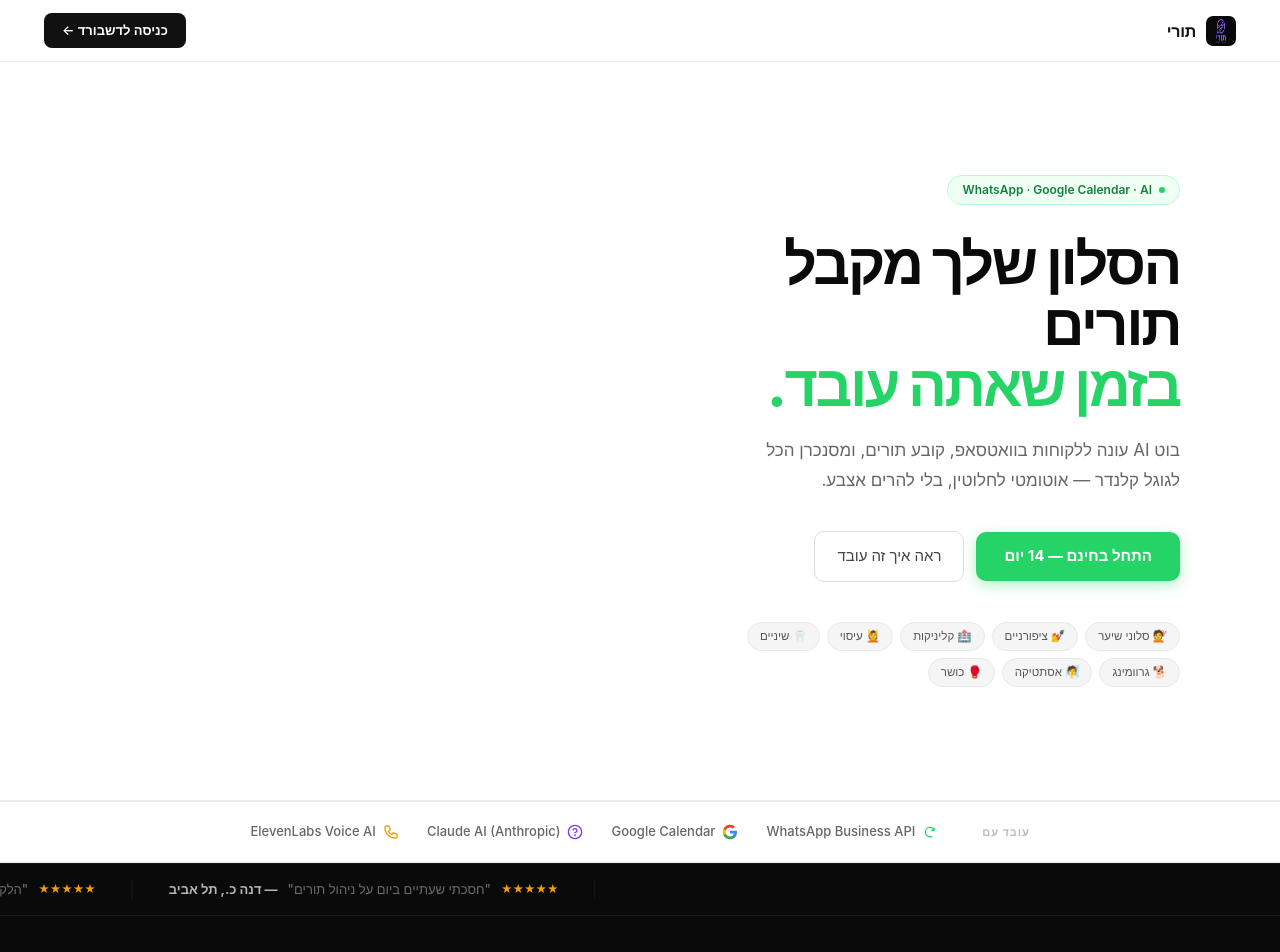
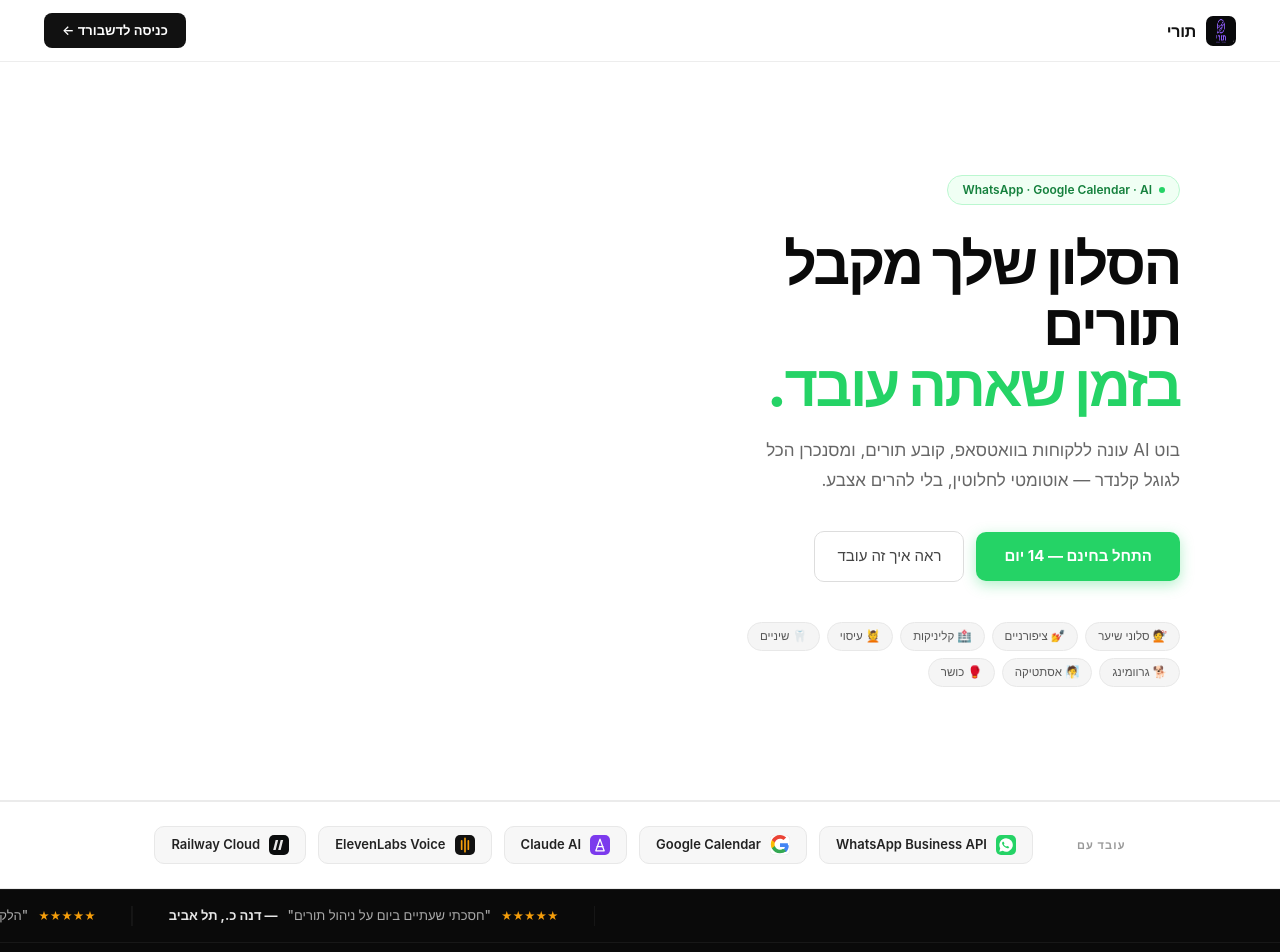
Before and after one commit to YeshayaYaoz/hair_salon_whatsapp_bot, a Next.js app in the folder admin/: page / in a window 1280 px wide. Shown: the top 952 px of the page. Built offline with nearby package versions, Linux system fonts and the light colour scheme; a web font is replaced by a local one.

Commit message:
Landing page: fix contrast on all dark sections, redesign trust bar logos as branded pills, improve integration flow icons

```diff
--- a/admin/app/page.tsx
+++ b/admin/app/page.tsx
@@ -205,9 +205,9 @@ export default function LandingPage() {
         .marquee-track { display: flex; gap: 0; animation: marquee-scroll 28s linear infinite; white-space: nowrap; width: max-content; }
         .marquee-track:hover { animation-play-state: paused; }
         @keyframes marquee-scroll { from { transform: translateX(0); } to { transform: translateX(-50%); } }
-        .marquee-item { display: inline-flex; align-items: center; gap: 10px; padding: 0 36px; font-size: 13px; color: rgba(255,255,255,0.4); font-weight: 500; border-right: 1px solid rgba(255,255,255,0.08); }
+        .marquee-item { display: inline-flex; align-items: center; gap: 10px; padding: 0 36px; font-size: 13px; color: rgba(255,255,255,0.65); font-weight: 500; border-right: 1px solid rgba(255,255,255,0.1); }
         .marquee-item .star { color: #F59E0B; font-size: 11px; }
-        .marquee-item strong { color: rgba(255,255,255,0.7); }
+        .marquee-item strong { color: rgba(255,255,255,0.9); }
 
         /* 3D PRODUCT */
         .lp-3d-wrap { background: #F8F8F8; padding: 0 24px 100px; overflow: hidden; }
@@ -219,7 +219,7 @@ export default function LandingPage() {
         .mock-url { margin-right: auto; margin-left: auto; background: #222; border-radius: 5px; padding: 4px 16px; font-size: 11px; color: #555; font-family: 'Courier New', monospace; }
         .mock-body { display: grid; grid-template-columns: 240px 1fr; }
         .mock-sidebar { background: #111; border-left: 1px solid rgba(255,255,255,0.05); padding: 20px 12px; display: flex; flex-direction: column; gap: 2px; }
-        .mock-nav-item { padding: 8px 12px; border-radius: 7px; font-size: 12px; color: #666; cursor: default; display: flex; align-items: center; gap: 8px; }
+        .mock-nav-item { padding: 8px 12px; border-radius: 7px; font-size: 12px; color: #888; cursor: default; display: flex; align-items: center; gap: 8px; }
         .mock-nav-item.active { background: rgba(139,92,246,0.15); color: #A78BFA; }
         .mock-nav-dot { width: 6px; height: 6px; border-radius: 50%; background: currentColor; flex-shrink: 0; }
         .mock-main { padding: 24px; }
@@ -227,22 +227,23 @@ export default function LandingPage() {
         .mock-stat { background: #222; border-radius: 10px; padding: 16px; border: 1px solid rgba(255,255,255,0.05); }
         .mock-stat-n { font-size: 22px; font-weight: 700; color: #fff; letter-spacing: -1px; margin-bottom: 3px; }
         .mock-stat-n .g { color: #25D366; }
-        .mock-stat-l { font-size: 11px; color: #555; }
-        .mock-section-title { font-size: 11px; font-weight: 600; color: #555; margin-bottom: 10px; letter-spacing: 0.05em; text-transform: uppercase; }
+        .mock-stat-l { font-size: 11px; color: #888; }
+        .mock-section-title { font-size: 11px; font-weight: 600; color: #888; margin-bottom: 10px; letter-spacing: 0.05em; text-transform: uppercase; }
         .mock-appt-list { display: flex; flex-direction: column; gap: 6px; }
         .mock-appt { background: #222; border-radius: 8px; padding: 10px 14px; display: flex; align-items: center; gap: 10px; border: 1px solid rgba(255,255,255,0.04); }
-        .mock-appt-time { font-size: 11px; color: #555; font-family: 'Courier New', monospace; flex-shrink: 0; }
-        .mock-appt-name { font-size: 12px; color: #ccc; flex: 1; }
-        .mock-appt-service { font-size: 11px; color: #555; }
+        .mock-appt-time { font-size: 11px; color: #888; font-family: 'Courier New', monospace; flex-shrink: 0; }
+        .mock-appt-name { font-size: 12px; color: #ddd; flex: 1; }
+        .mock-appt-service { font-size: 11px; color: #888; }
         .mock-appt-badge { font-size: 9px; font-weight: 600; padding: 2px 8px; border-radius: 4px; flex-shrink: 0; }
         .mock-appt-badge.confirmed { background: rgba(37,211,102,0.12); color: #25D366; }
         .mock-appt-badge.pending { background: rgba(251,191,36,0.12); color: #FBBF24; }
 
         /* TRUST BAR */
-        .lp-trust { background: #fff; border-top: 1px solid #EBEBEB; border-bottom: 1px solid #EBEBEB; padding: 20px 40px; display: flex; align-items: center; justify-content: center; gap: 44px; flex-wrap: wrap; }
-        .lp-trust-label { font-size: 11px; color: #BBB; font-weight: 600; letter-spacing: 0.08em; text-transform: uppercase; white-space: nowrap; }
-        .lp-trust-items { display: flex; align-items: center; gap: 28px; flex-wrap: wrap; }
-        .lp-trust-item { display: flex; align-items: center; gap: 7px; font-size: 13px; color: #666; font-weight: 500; }
+        .lp-trust { background: #fff; border-top: 1px solid #EBEBEB; border-bottom: 1px solid #EBEBEB; padding: 24px 40px; display: flex; align-items: center; justify-content: center; gap: 44px; flex-wrap: wrap; }
+        .lp-trust-label { font-size: 11px; color: #999; font-weight: 700; letter-spacing: 0.1em; text-transform: uppercase; white-space: nowrap; }
+        .lp-trust-items { display: flex; align-items: center; gap: 12px; flex-wrap: wrap; }
+        .lp-trust-item { display: flex; align-items: center; gap: 9px; font-size: 13px; color: #222; font-weight: 600; background: #F7F7F7; border: 1px solid #E8E8E8; border-radius: 10px; padding: 8px 16px; transition: border-color 0.15s, box-shadow 0.15s; }
+        .lp-trust-item:hover { border-color: #D0D0D0; box-shadow: 0 2px 8px rgba(0,0,0,0.06); }
 
         /* SECTION LABELS */
         .lp-label { font-size: 11px; font-weight: 700; letter-spacing: 0.12em; text-transform: uppercase; color: #25D366; margin-bottom: 12px; }
@@ -255,22 +256,22 @@ export default function LandingPage() {
         .lp-stat-n { font-size: 52px; font-weight: 800; letter-spacing: -3px; line-height: 1; color: #fff; margin-bottom: 6px; font-variant-numeric: tabular-nums; display: flex; align-items: flex-end; gap: 2px; }
         .lp-stat-n .accent { color: #25D366; font-size: 32px; padding-bottom: 6px; }
         .lp-stat-n .count-up { display: inline-block; }
-        .lp-stat-l { font-size: 13px; color: rgba(255,255,255,0.35); line-height: 1.5; }
+        .lp-stat-l { font-size: 13px; color: rgba(255,255,255,0.62); line-height: 1.5; }
 
         /* INTEGRATION FLOW */
         .lp-flow { padding: 100px 40px; background: #fff; }
         .lp-flow-inner { max-width: 900px; margin: 0 auto; }
         .lp-flow-steps { display: flex; align-items: center; justify-content: center; gap: 0; margin-top: 52px; flex-wrap: nowrap; }
         .lp-flow-node { display: flex; flex-direction: column; align-items: center; gap: 14px; flex: 1; }
-        .lp-flow-icon { width: 72px; height: 72px; border-radius: 20px; display: flex; align-items: center; justify-content: center; font-size: 28px; position: relative; transition: transform 0.2s; }
-        .lp-flow-node:hover .lp-flow-icon { transform: scale(1.06) translateY(-3px); }
-        .lp-flow-icon.wa { background: #E8FFF0; border: 2px solid #BBF7D0; }
-        .lp-flow-icon.ai { background: #F0F0FF; border: 2px solid #C7D2FE; }
-        .lp-flow-icon.cal { background: #FFF8E8; border: 2px solid #FDE68A; }
-        .lp-flow-icon.phone { background: #FFF0F0; border: 2px solid #FECACA; }
-        .lp-flow-label { font-size: 13px; font-weight: 700; color: #111; text-align: center; }
-        .lp-flow-sub { font-size: 11.5px; color: #888; text-align: center; max-width: 100px; line-height: 1.4; }
-        .lp-flow-arrow { flex-shrink: 0; width: 40px; color: #DDD; font-size: 22px; text-align: center; padding-bottom: 36px; }
+        .lp-flow-icon { width: 80px; height: 80px; border-radius: 22px; display: flex; align-items: center; justify-content: center; font-size: 32px; position: relative; transition: transform 0.2s, box-shadow 0.2s; box-shadow: 0 4px 16px rgba(0,0,0,0.06); }
+        .lp-flow-node:hover .lp-flow-icon { transform: scale(1.08) translateY(-4px); box-shadow: 0 10px 28px rgba(0,0,0,0.12); }
+        .lp-flow-icon.wa { background: linear-gradient(135deg, #E8FFF0, #C8F7D8); border: 2px solid #86EFAC; }
+        .lp-flow-icon.ai { background: linear-gradient(135deg, #F0F0FF, #DDD6FE); border: 2px solid #A5B4FC; }
+        .lp-flow-icon.cal { background: linear-gradient(135deg, #FFF8E8, #FEF3C7); border: 2px solid #FCD34D; }
+        .lp-flow-icon.phone { background: linear-gradient(135deg, #FFF0F0, #FEE2E2); border: 2px solid #FCA5A5; }
+        .lp-flow-label { font-size: 14px; font-weight: 700; color: #111; text-align: center; }
+        .lp-flow-sub { font-size: 12px; color: #666; text-align: center; max-width: 110px; line-height: 1.45; }
+        .lp-flow-arrow { flex-shrink: 0; width: 40px; color: #BBB; font-size: 24px; text-align: center; padding-bottom: 40px; }
         .lp-flow-ping { position: absolute; top: -4px; right: -4px; width: 12px; height: 12px; border-radius: 50%; }
         .lp-flow-ping.green { background: #25D366; animation: ping 2s ease infinite; }
         .lp-flow-ping.blue { background: #6366F1; animation: ping 2s ease 0.5s infinite; }
@@ -339,8 +340,8 @@ export default function LandingPage() {
         .lp-premium-badge { display: inline-flex; align-items: center; gap: 6px; background: rgba(245,158,11,0.12); border: 1px solid rgba(245,158,11,0.25); color: #F59E0B; font-size: 11px; font-weight: 700; padding: 4px 12px; border-radius: 20px; margin-bottom: 18px; letter-spacing: 0.08em; text-transform: uppercase; }
         .lp-premium-title { font-size: clamp(28px, 3vw, 42px); font-weight: 800; color: #fff; letter-spacing: -1.5px; line-height: 1.1; margin-bottom: 16px; }
         .lp-premium-title .amber { color: #F59E0B; }
-        .lp-premium-desc { font-size: 15px; color: rgba(255,255,255,0.45); line-height: 1.75; margin-bottom: 28px; }
-        .lp-premium-note { display: inline-flex; align-items: center; gap: 8px; background: rgba(245,158,11,0.08); border: 1px solid rgba(245,158,11,0.15); border-radius: 8px; padding: 10px 16px; font-size: 13px; color: rgba(255,255,255,0.5); margin-bottom: 32px; }
+        .lp-premium-desc { font-size: 15px; color: rgba(255,255,255,0.72); line-height: 1.75; margin-bottom: 28px; }
+        .lp-premium-note { display: inline-flex; align-items: center; gap: 8px; background: rgba(245,158,11,0.1); border: 1px solid rgba(245,158,11,0.3); border-radius: 8px; padding: 10px 16px; font-size: 13px; color: rgba(255,255,255,0.72); margin-bottom: 32px; }
         .lp-premium-note strong { color: #F59E0B; }
         .btn-amber { display: inline-flex; align-items: center; gap: 8px; background: #F59E0B; color: #000; font-size: 14px; font-weight: 700; padding: 12px 24px; border-radius: 9px; text-decoration: none; transition: opacity 0.15s, transform 0.15s, box-shadow 0.15s; box-shadow: 0 4px 16px rgba(245,158,11,0.3); }
         .btn-amber:hover { opacity: 0.88; transform: translateY(-2px); box-shadow: 0 8px 24px rgba(245,158,11,0.4); }
@@ -348,8 +349,8 @@ export default function LandingPage() {
         .voice-card-header { padding: 14px 20px; border-bottom: 1px solid rgba(255,255,255,0.06); display: flex; align-items: center; gap: 10px; }
         .voice-live-dot { width: 8px; height: 8px; border-radius: 50%; background: #F59E0B; flex-shrink: 0; animation: pulse-amber 2s infinite; }
         @keyframes pulse-amber { 0%, 100% { opacity: 1; box-shadow: 0 0 0 0 rgba(245,158,11,0.4); } 50% { opacity: 0.7; box-shadow: 0 0 0 4px rgba(245,158,11,0); } }
-        .voice-card-title { font-size: 12px; font-weight: 600; color: rgba(255,255,255,0.6); }
-        .voice-card-duration { font-size: 11px; color: rgba(255,255,255,0.25); font-family: 'Courier New', monospace; margin-right: auto; }
+        .voice-card-title { font-size: 12px; font-weight: 600; color: rgba(255,255,255,0.88); }
+        .voice-card-duration { font-size: 11px; color: rgba(255,255,255,0.5); font-family: 'Courier New', monospace; margin-right: auto; }
         .voice-waveform { padding: 16px 20px; border-bottom: 1px solid rgba(255,255,255,0.06); display: flex; align-items: center; gap: 3px; height: 56px; }
         .vbar { width: 3px; border-radius: 2px; background: #F59E0B; flex-shrink: 0; animation: vwave 1.4s ease-in-out infinite; transform-origin: bottom; }
         .vbar:nth-child(1)  { height: 10px; animation-delay: 0s; }    .vbar:nth-child(2)  { height: 22px; animation-delay: 0.08s; }
@@ -364,10 +365,10 @@ export default function LandingPage() {
         .voice-transcript { padding: 16px 20px; display: flex; flex-direction: column; gap: 14px; }
         .vline { font-size: 12px; line-height: 1.5; }
         .vspeaker { font-family: 'Courier New', monospace; font-size: 9px; letter-spacing: 0.1em; text-transform: uppercase; margin-bottom: 2px; }
-        .vspeaker.caller { color: rgba(255,255,255,0.25); }
+        .vspeaker.caller { color: rgba(255,255,255,0.5); }
         .vspeaker.ai { color: #F59E0B; }
-        .vline.caller-l { color: rgba(255,255,255,0.4); }
-        .vline.ai-l { color: rgba(255,255,255,0.8); font-weight: 500; }
+        .vline.caller-l { color: rgba(255,255,255,0.72); }
+        .vline.ai-l { color: #fff; font-weight: 500; }
 
         /* PRICING */
         .lp-pricing { padding: 100px 40px; background: #fff; border-top: 1px solid #EBEBEB; }
@@ -383,12 +384,12 @@ export default function LandingPage() {
         .lp-plan-price { font-size: 52px; font-weight: 800; letter-spacing: -2.5px; color: #111; line-height: 1; margin-bottom: 4px; }
         .lp-plan.featured .lp-plan-price { color: #fff; }
         .lp-plan-per { font-size: 13px; color: #888; margin-bottom: 28px; }
-        .lp-plan.featured .lp-plan-per { color: rgba(255,255,255,0.35); }
+        .lp-plan.featured .lp-plan-per { color: rgba(255,255,255,0.6); }
         .lp-plan-divider { height: 1px; background: #EBEBEB; margin-bottom: 24px; }
         .lp-plan.featured .lp-plan-divider { background: rgba(255,255,255,0.08); }
         .lp-plan-features { display: flex; flex-direction: column; gap: 12px; margin-bottom: 32px; }
         .lp-plan-feat { display: flex; align-items: flex-start; gap: 10px; font-size: 13.5px; color: #444; line-height: 1.5; }
-        .lp-plan.featured .lp-plan-feat { color: rgba(255,255,255,0.65); }
+        .lp-plan.featured .lp-plan-feat { color: rgba(255,255,255,0.82); }
         .lp-plan-feat .check { color: #25D366; font-size: 13px; flex-shrink: 0; margin-top: 1px; }
         .lp-plan.featured .lp-plan-feat .check { color: #F59E0B; }
         .lp-plan-btn { display: block; text-align: center; padding: 13px; border-radius: 10px; font-size: 14px; font-weight: 700; text-decoration: none; transition: opacity 0.15s, transform 0.15s; }
@@ -402,15 +403,15 @@ export default function LandingPage() {
         .lp-roi-inner { max-width: 700px; margin: 0 auto; text-align: center; }
         .lp-roi .lp-label { color: #F59E0B; }
         .lp-roi .lp-title { color: #fff; margin-bottom: 16px; }
-        .lp-roi-sub { font-size: 15px; color: rgba(255,255,255,0.4); margin-bottom: 48px; }
+        .lp-roi-sub { font-size: 15px; color: rgba(255,255,255,0.65); margin-bottom: 48px; }
         .lp-roi-grid { display: grid; grid-template-columns: repeat(3, 1fr); gap: 1px; background: rgba(255,255,255,0.06); border: 1px solid rgba(255,255,255,0.06); border-radius: 14px; overflow: hidden; margin-bottom: 36px; }
         .lp-roi-cell { padding: 28px 20px; background: #111; text-align: center; }
         .lp-roi-n { font-size: 36px; font-weight: 800; letter-spacing: -2px; color: #fff; margin-bottom: 4px; font-variant-numeric: tabular-nums; }
         .lp-roi-n .accent { color: #25D366; }
         .lp-roi-n .amber { color: #F59E0B; }
-        .lp-roi-l { font-size: 12px; color: rgba(255,255,255,0.35); line-height: 1.5; }
-        .lp-roi-note { font-size: 13px; color: rgba(255,255,255,0.25); }
-        .lp-roi-note strong { color: rgba(255,255,255,0.55); }
+        .lp-roi-l { font-size: 12px; color: rgba(255,255,255,0.65); line-height: 1.5; }
+        .lp-roi-note { font-size: 14px; color: rgba(255,255,255,0.6); }
+        .lp-roi-note strong { color: #fff; }
 
         /* FAQ */
         .lp-faq { padding: 100px 40px; background: #F8F8F8; border-top: 1px solid #EBEBEB; border-bottom: 1px solid #EBEBEB; }
@@ -438,14 +439,14 @@ export default function LandingPage() {
         .lp-footer-top { display: flex; align-items: flex-start; justify-content: space-between; margin-bottom: 32px; gap: 40px; flex-wrap: wrap; }
         .lp-footer-brand-block { max-width: 240px; }
         .lp-footer-logo-row { display: flex; align-items: center; gap: 8px; margin-bottom: 10px; }
-        .lp-footer-logo-row img { width: 26px; height: 26px; border-radius: 6px; opacity: 0.5; }
-        .lp-footer-brand { font-size: 14px; font-weight: 700; color: rgba(255,255,255,0.5); }
-        .lp-footer-tagline { font-size: 12px; color: rgba(255,255,255,0.2); line-height: 1.6; }
-        .lp-footer-col h4 { font-size: 11px; font-weight: 700; color: rgba(255,255,255,0.3); letter-spacing: 0.1em; text-transform: uppercase; margin-bottom: 12px; }
-        .lp-footer-col a { display: block; font-size: 13px; color: rgba(255,255,255,0.2); text-decoration: none; margin-bottom: 8px; transition: color 0.15s; }
-        .lp-footer-col a:hover { color: rgba(255,255,255,0.55); }
-        .lp-footer-bottom { display: flex; align-items: center; justify-content: space-between; padding-top: 24px; border-top: 1px solid rgba(255,255,255,0.06); flex-wrap: wrap; gap: 12px; }
-        .lp-footer-copy { font-size: 12px; color: rgba(255,255,255,0.18); }
+        .lp-footer-logo-row img { width: 26px; height: 26px; border-radius: 6px; opacity: 0.75; }
+        .lp-footer-brand { font-size: 14px; font-weight: 700; color: rgba(255,255,255,0.8); }
+        .lp-footer-tagline { font-size: 13px; color: rgba(255,255,255,0.45); line-height: 1.65; }
+        .lp-footer-col h4 { font-size: 11px; font-weight: 700; color: rgba(255,255,255,0.55); letter-spacing: 0.1em; text-transform: uppercase; margin-bottom: 12px; }
+        .lp-footer-col a { display: block; font-size: 13px; color: rgba(255,255,255,0.45); text-decoration: none; margin-bottom: 8px; transition: color 0.15s; }
+        .lp-footer-col a:hover { color: rgba(255,255,255,0.85); }
+        .lp-footer-bottom { display: flex; align-items: center; justify-content: space-between; padding-top: 24px; border-top: 1px solid rgba(255,255,255,0.08); flex-wrap: wrap; gap: 12px; }
+        .lp-footer-copy { font-size: 12px; color: rgba(255,255,255,0.38); }
 
         /* ANIMATIONS */
         @keyframes fadeUp { from { opacity: 0; transform: translateY(22px); } to { opacity: 1; transform: none; } }
@@ -646,21 +647,49 @@ export default function LandingPage() {
         <div className="lp-trust">
           <span className="lp-trust-label">עובד עם</span>
           <div className="lp-trust-items">
+            {/* WhatsApp */}
             <div className="lp-trust-item">
-              <svg width="16" height="16" viewBox="0 0 24 24"><path d="M17.6 6.31a8 8 0 10-3.07 13.56l1.5-2.6A5.97 5.97 0 0112 18a6 6 0 010-12c1.53 0 2.93.58 3.98 1.52L13 10.5h6V4.5l-1.4 1.81z" fill="#25D366"/></svg>
+              <svg width="20" height="20" viewBox="0 0 24 24" fill="none">
+                <rect width="24" height="24" rx="6" fill="#25D366"/>
+                <path d="M12 4a8 8 0 00-6.93 11.99L4 20l4.13-1.08A8 8 0 1012 4zm4.14 10.9c-.18.5-.88.96-1.47 1.08-.4.08-.92.14-2.68-.57-2.25-.9-3.7-3.17-3.81-3.32-.1-.14-.84-1.12-.84-2.14 0-1.01.53-1.51.72-1.72.18-.2.4-.25.53-.25h.38c.12 0 .28-.04.44.34l.62 1.5c.06.14.1.3.02.44l-.23.37-.3.35c-.1.1-.2.22-.09.43.12.2.53.87 1.14 1.41.78.7 1.45.91 1.65 1.01.2.1.31.08.43-.05l.49-.58c.12-.14.24-.1.4-.04l1.43.67c.2.1.34.14.39.23.05.1.05.55-.13 1.03z" fill="white"/>
+              </svg>
               WhatsApp Business API
             </div>
+            {/* Google */}
             <div className="lp-trust-item">
-              <svg width="16" height="16" viewBox="0 0 24 24"><path d="M22.56 12.25c0-.78-.07-1.53-.2-2.25H12v4.26h5.92c-.26 1.37-1.04 2.53-2.21 3.31v2.77h3.57c2.08-1.92 3.28-4.74 3.28-8.09z" fill="#4285F4"/><path d="M12 23c2.97 0 5.46-.98 7.28-2.66l-3.57-2.77c-.98.66-2.23 1.06-3.71 1.06-2.86 0-5.29-1.93-6.16-4.53H2.18v2.84C3.99 20.53 7.7 23 12 23z" fill="#34A853"/><path d="M5.84 14.09c-.22-.66-.35-1.36-.35-2.09s.13-1.43.35-2.09V7.07H2.18C1.43 8.55 1 10.22 1 12s.43 3.45 1.18 4.93l3.66-2.84z" fill="#FBBC05"/><path d="M12 5.38c1.62 0 3.06.56 4.21 1.64l3.15-3.15C17.45 2.09 14.97 1 12 1 7.7 1 3.99 3.47 2.18 7.07l3.66 2.84c.87-2.6 3.3-4.53 6.16-4.53z" fill="#EA4335"/></svg>
+              <svg width="20" height="20" viewBox="0 0 24 24">
+                <rect width="24" height="24" rx="6" fill="#fff" stroke="#E8E8E8"/>
+                <path d="M21.56 12.25c0-.78-.07-1.53-.2-2.25H12v4.26h5.92c-.26 1.37-1.04 2.53-2.21 3.31v2.77h3.57c2.08-1.92 3.28-4.74 3.28-8.09z" fill="#4285F4"/>
+                <path d="M12 22c2.97 0 5.46-.98 7.28-2.66l-3.57-2.77c-.98.66-2.23 1.06-3.71 1.06-2.86 0-5.29-1.93-6.16-4.53H2.18v2.84C3.99 19.53 7.7 22 12 22z" fill="#34A853"/>
+                <path d="M5.84 13.09c-.22-.66-.35-1.36-.35-2.09s.13-1.43.35-2.09V6.07H2.18C1.43 7.55 1 9.22 1 11s.43 3.45 1.18 4.93l3.66-2.84z" fill="#FBBC05"/>
+                <path d="M12 4.38c1.62 0 3.06.56 4.21 1.64l3.15-3.15C17.45 1.09 14.97 0 12 0 7.7 0 3.99 2.47 2.18 6.07l3.66 2.84c.87-2.6 3.3-4.53 6.16-4.53z" fill="#EA4335"/>
+              </svg>
               Google Calendar
             </div>
+            {/* Claude / Anthropic */}
             <div className="lp-trust-item">
-              <svg width="16" height="16" viewBox="0 0 24 24" fill="none" stroke="#7C3AED" strokeWidth="2"><circle cx="12" cy="12" r="10"/><path strokeLinecap="round" strokeLinejoin="round" d="M9.09 9a3 3 0 015.83 1c0 2-3 3-3 3"/><circle cx="12" cy="17" r=".5" fill="#7C3AED"/></svg>
-              Claude AI (Anthropic)
+              <svg width="20" height="20" viewBox="0 0 24 24" fill="none">
+                <rect width="24" height="24" rx="6" fill="#7C3AED"/>
+                <path d="M12 5l5 14H7L12 5z" fill="none" stroke="white" strokeWidth="1.5" strokeLinejoin="round"/>
+                <path d="M8.5 14h7" stroke="white" strokeWidth="1.5" strokeLinecap="round"/>
+              </svg>
+              Claude AI
             </div>
+            {/* ElevenLabs */}
             <div className="lp-trust-item">
-              <svg width="16" height="16" viewBox="0 0 24 24" fill="none" stroke="#F59E0B" strokeWidth="2"><path strokeLinecap="round" strokeLinejoin="round" d="M3 5a2 2 0 012-2h3.28a1 1 0 01.948.684l1.498 4.493a1 1 0 01-.502 1.21l-2.257 1.13a11.042 11.042 0 005.516 5.516l1.13-2.257a1 1 0 011.21-.502l4.493 1.498a1 1 0 01.684.949V19a2 2 0 01-2 2h-1C9.716 21 3 14.284 3 6V5z"/></svg>
-              ElevenLabs Voice AI
+              <svg width="20" height="20" viewBox="0 0 24 24" fill="none">
+                <rect width="24" height="24" rx="6" fill="#111"/>
+                <path d="M8 7v10M12 4v16M16 7v10" stroke="#F59E0B" strokeWidth="2" strokeLinecap="round"/>
+              </svg>
+              ElevenLabs Voice
+            </div>
+            {/* Railway */}
+            <div className="lp-trust-item">
+              <svg width="20" height="20" viewBox="0 0 24 24" fill="none">
+                <rect width="24" height="24" rx="6" fill="#0B0D0E"/>
+                <path d="M5 18l3-12h3l-3 12H5zm6 0l3-12h3l-3 12h-3z" fill="white" opacity="0.9"/>
+              </svg>
+              Railway Cloud
             </div>
           </div>
         </div>
```
